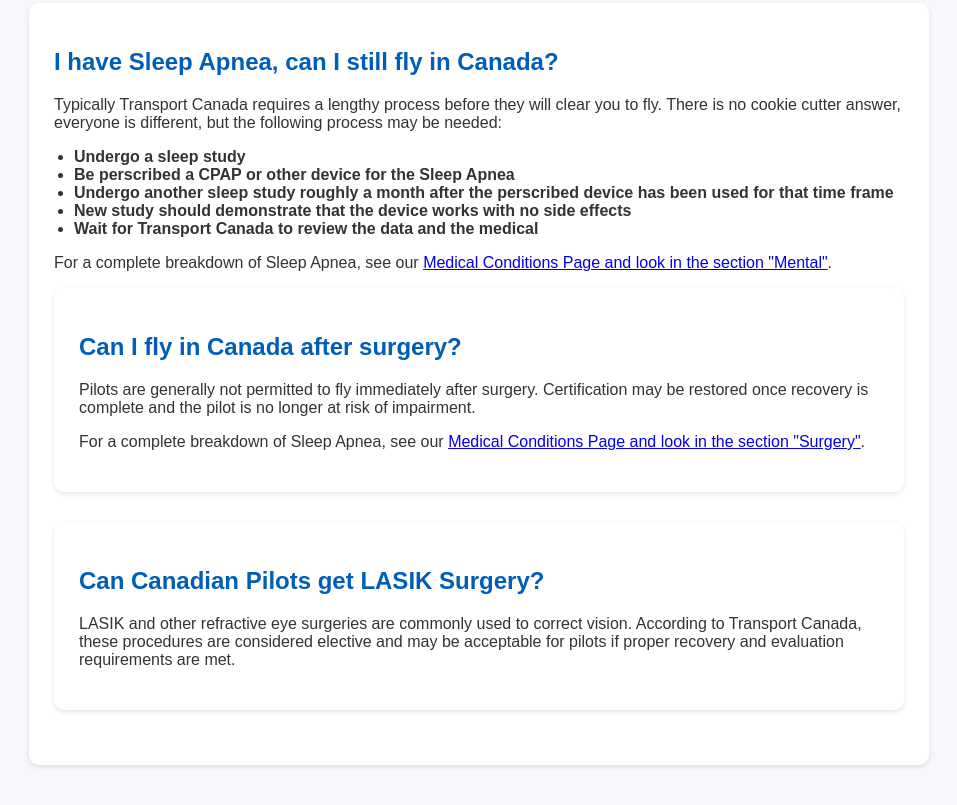
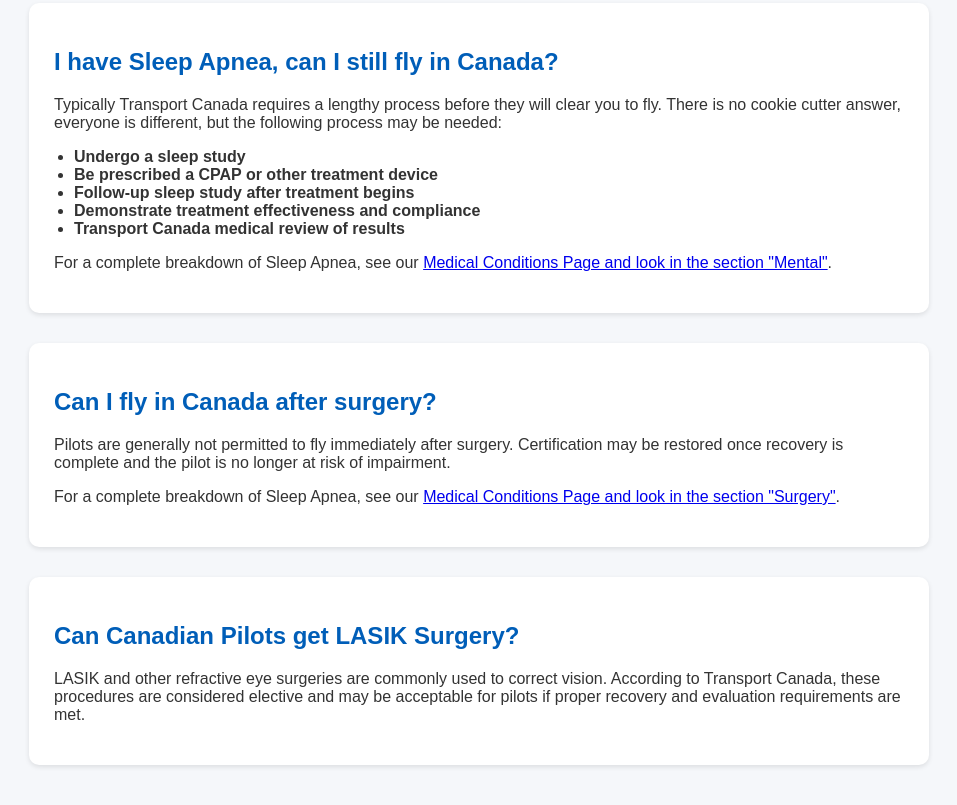
Before and after one commit to engenjoss/flightdeckdoctor, a plain HTML site: page faq.html in a window 1280 px wide. Shown: the part 1124-1929 px from the top of the page, without its empty margins (161-1118 px from the left). Drawn offline with Linux system fonts and the light colour scheme.

Commit message:
Updated multiple pages

```diff
--- a/faq.html
+++ b/faq.html
@@ -230,17 +230,19 @@
   </p>
 
   <ul>
-    <li><strong>Undergo a sleep study</strong></li>
-    <li><strong>Be perscribed a CPAP or other device for the Sleep Apnea</strong></li>
-    <li><strong>Undergo another sleep study roughly a month after the perscribed device has been used for that time frame</strong></li>
-    <li><strong>New study should demonstrate that the device works with no side effects</strong></li>
-    <li><strong>Wait for Transport Canada to review the data and the medical</strong></li>
-  </ul>
+  <li><strong>Undergo a sleep study</strong></li>
+  <li><strong>Be prescribed a CPAP or other treatment device</strong></li>
+  <li><strong>Follow-up sleep study after treatment begins</strong></li>
+  <li><strong>Demonstrate treatment effectiveness and compliance</strong></li>
+  <li><strong>Transport Canada medical review of results</strong></li>
+</ul>
 
    <p>
     For a complete breakdown of Sleep Apnea, see our
     <a href="conditions.html">Medical Conditions Page and look in the section "Mental"</a>.
   </p>
+
+  </div>
 
   <div class="section">
 
```
